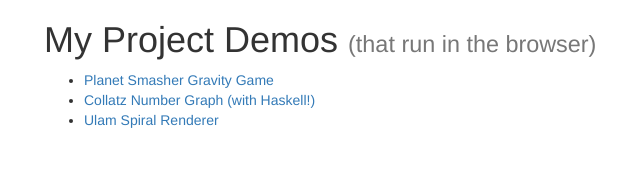
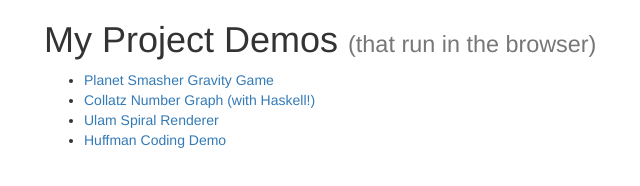
Before and after one commit to crazedgremlin/crazedgremlin.github.com, a plain HTML site: page index.html in a window 1280 px wide. Shown: the whole page, without its empty margins (26-666 px from the left). Drawn offline with nearby package versions, Linux system fonts and the light colour scheme.

Commit message:
added Huffman Coding to my demo page

```diff
--- a/index.html
+++ b/index.html
@@ -21,6 +21,9 @@
                     <li>
                         <a href="http://dmcardle.github.io/UlamSpiral/">Ulam Spiral Renderer</a>
                     </li>
+                    <li>
+                        <a href="http://dmcardle.github.io/huffmanCoding/">Huffman Coding Demo</a>
+                    </li>
                 </ul>
             </div>
         </div>
```
